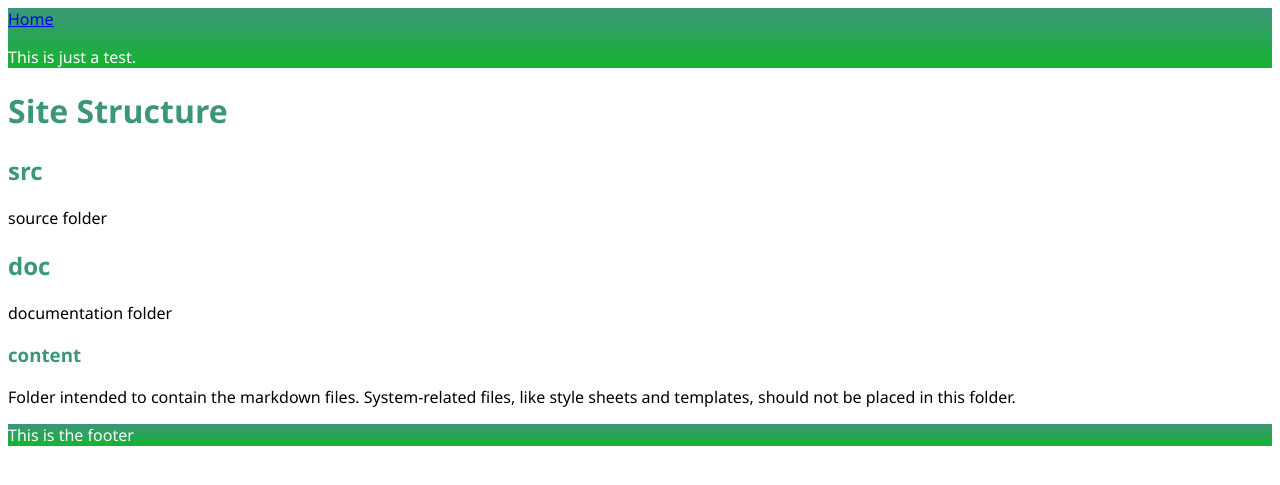
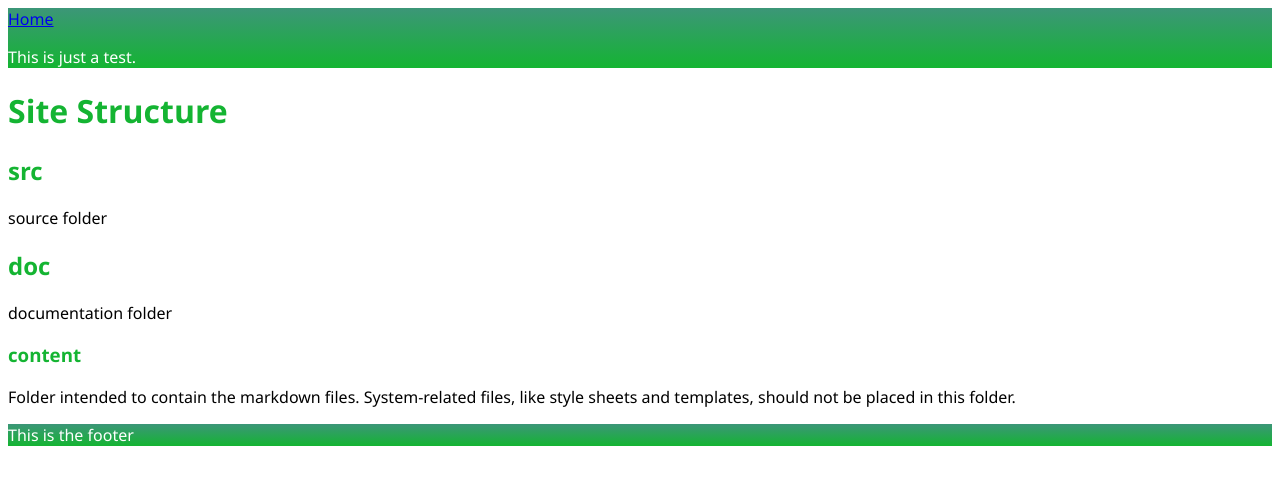
Before and after one commit to MetaP/learn-web-development, a Jekyll site: the page built from docs/content/site-structure.md, in a window 1280 px wide. Shown: the top 485 px of the page. Built offline with Jekyll 4.4.1, drawn with Linux system fonts in a browser that asks for light colours; our own code applies the rules of GitHub Pages for plain Markdown files.

Commit message:
start green theme fix 4

```diff
--- a/docs/assets/css/metap.scss
+++ b/docs/assets/css/metap.scss
@@ -6,13 +6,14 @@
 
 $color-1: rgb(60, 150, 120);
 $color-2: rgb(20, 180, 50);
+
 $header-background: linear-gradient($color-1, $color-2);
 $header-color-text: white;
 
 $footer-background: $header-background;
 $footer-color-text: $header-color-text;
 
-$color-title: $color-1;
+$color-title: $color-2;
 
 header {
     background: $header-background;
```
